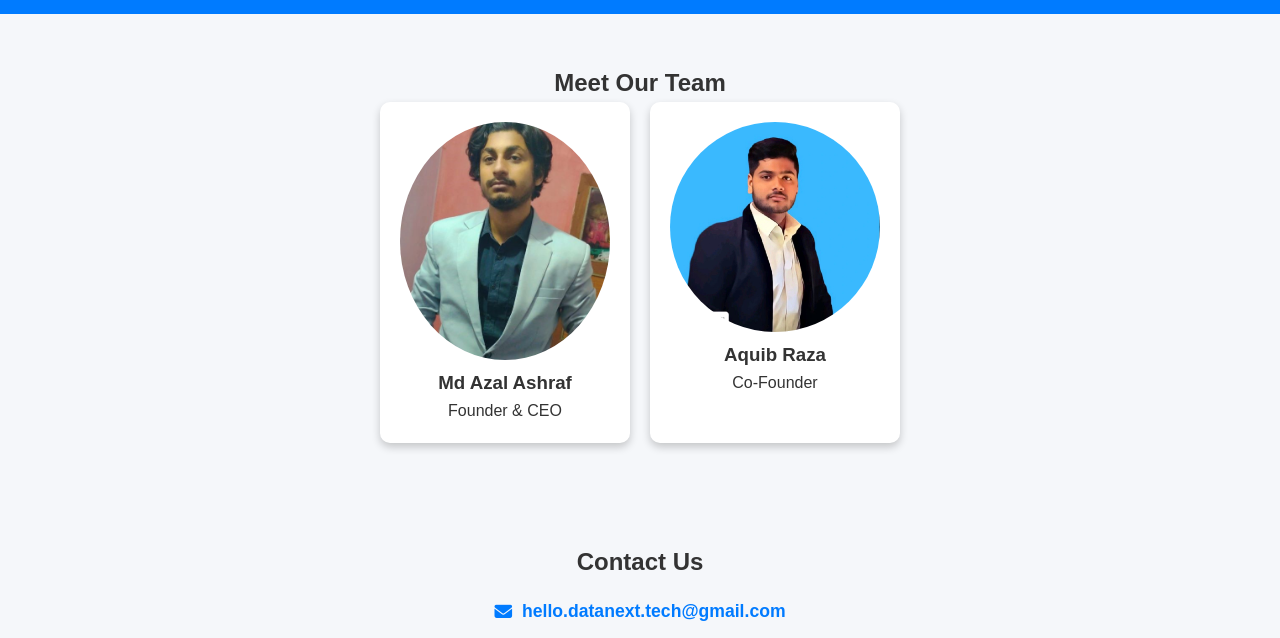
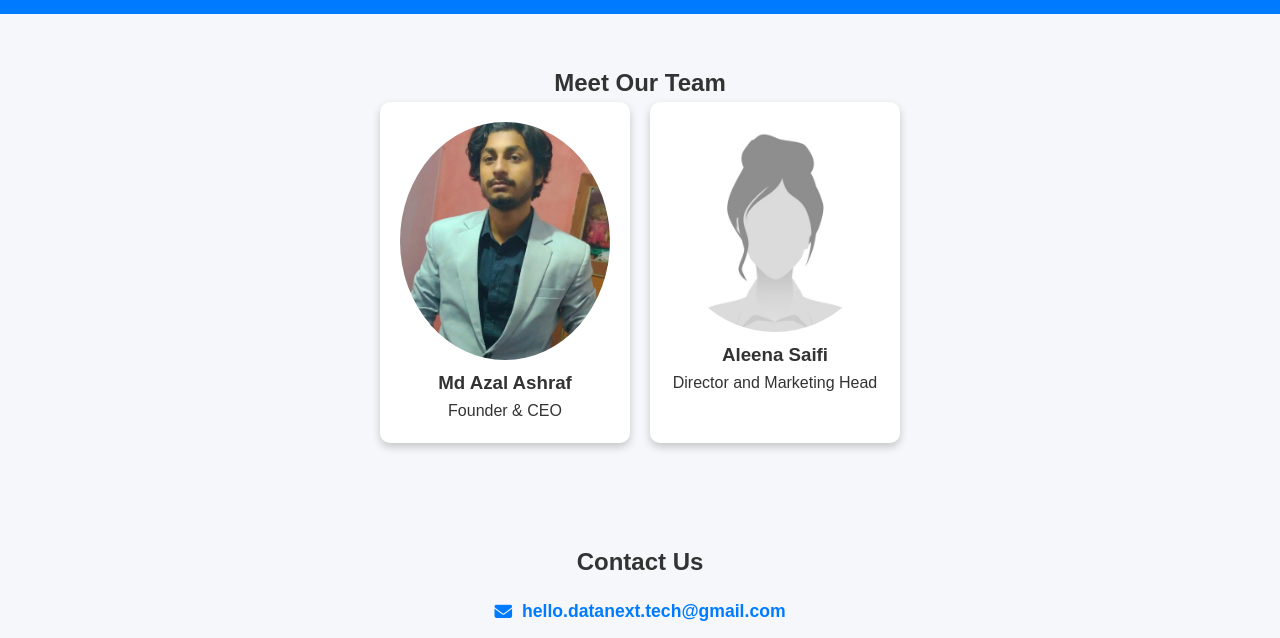
Before and after one commit to azalashraf/data.solution, a plain HTML site: page index.html in a window 1280 px wide. Shown: the part 1880-2518 px from the top of the page. Drawn offline with nearby package versions, Linux system fonts and the light colour scheme.

Commit message:
Update index.html

```diff
--- a/index.html
+++ b/index.html
@@ -96,9 +96,9 @@
     </div>
 
     <div class="member" data-aos="zoom-in" data-aos-delay="100">
-        <img src="aquib.jpg" alt="Aquib Raza ">
-        <h3>Aquib Raza </h3>
-        <p>Co-Founder </p>
+        <img src="gray-female-portrait-placeholder-vector-23804677.jpg" alt="Aquib Raza ">
+        <h3>Aleena Saifi </h3>
+        <p>Director and Marketing Head</p>
     </div>
 </div>
 
```
